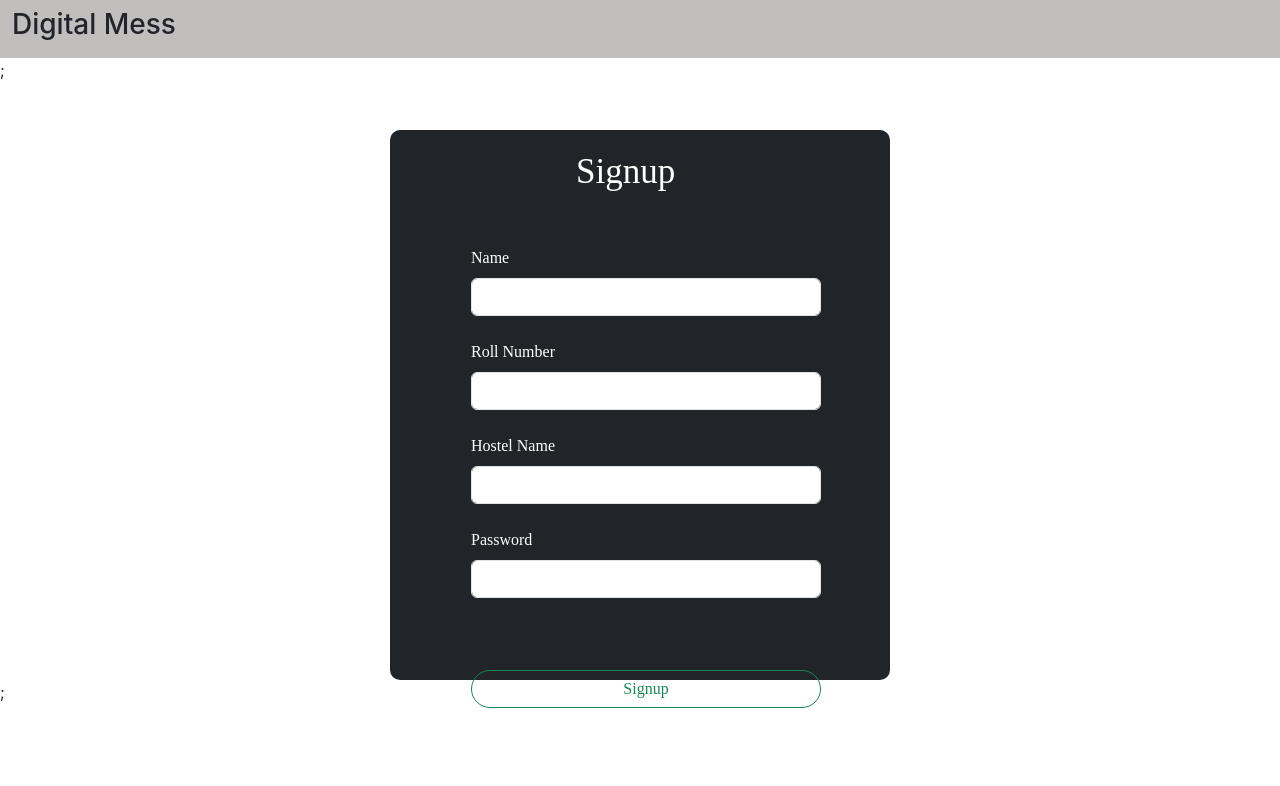
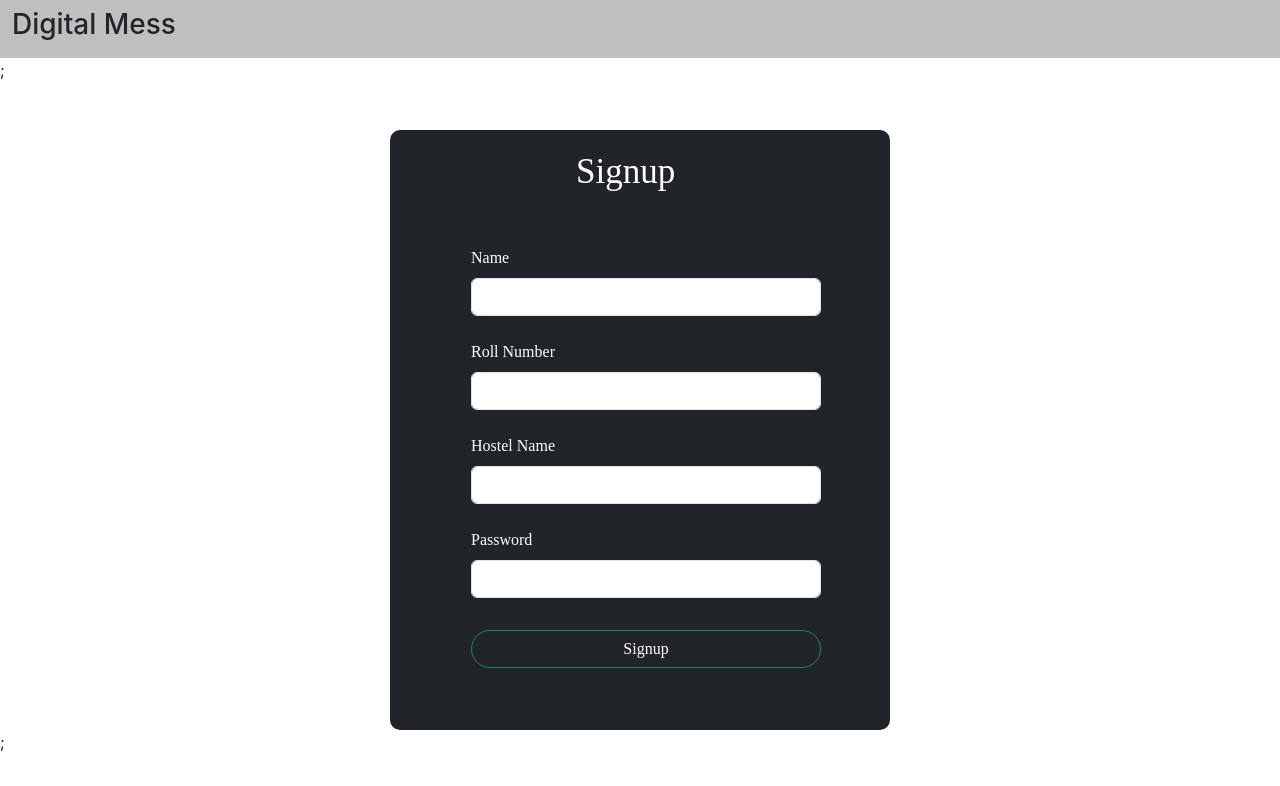
Before and after one commit to Harman-khurmi/Plateform, a React (Create React App) app in the folder client/: page /Signup in a window 1280 px wide. Shown: the top 786 px of the page. Built offline with nearby package versions, Linux system fonts and the light colour scheme.

Commit message:
linked signup login

```diff
--- a/client/src/pages/Login/components/Loginbox.js
+++ b/client/src/pages/Login/components/Loginbox.js
@@ -85,13 +85,13 @@ export default function Login() {
             <input type="checkbox" className="form-check-input" id="exampleCheck1" />
             <label className="form-check-label" for="exampleCheck1" style={{ color: 'grey' }}>remember me</label>
           </div>
-          <button type="submit" className="btn btn-outline-success" style={{ marginLeft: 65, fontFamily: 'Inconsolata', borderRadius: 50, width: 350 }}>Login</button>
+          <button type="submit" className="btn btn-outline-success mt-5" style={{ marginLeft: 65, fontFamily: 'Inconsolata', borderRadius: 50, width: 350 }}>Login</button>
 
 
-          <div id="emailHelp" className="form-text mt-5" style={{ color: 'grey', marginLeft: 135 }}>Don't have an account? <Link to="Signup" style={{ textDecoration: 'none', color: 'blue' }}>SignUp</Link></div>
+          <div id="emailHelp" className="form-text mt-3" style={{ color: 'grey', marginLeft: 135 }}>Don't have an account? <Link to="Signup" style={{ textDecoration: 'none', color: 'blue' }}>SignUp</Link></div>
         </form>
       </div>
-      <div id="emailHelp" className="form-text mt-2" style={{ color: 'black', marginLeft: 690 }}>Forgot password? <Link to="Forgotpass" style={{ textDecoration: 'none', color: 'blue' }}>click here</Link></div>
+      {/* <div id="emailHelp" className="form-text mt-2" style={{ color: 'black', marginLeft: 690 }}>Forgot password? <Link to="Forgotpass" style={{ textDecoration: 'none', color: 'blue' }}>click here</Link></div> */}
     </>
   );
 }
--- a/client/src/pages/Signup/components/Signupbox.js
+++ b/client/src/pages/Signup/components/Signupbox.js
@@ -1,6 +1,6 @@
 import React from 'react'
 import { useState } from 'react';
-
+import { Link } from "react-router-dom";
 export default function Signup() {
   const [user, setUser] = useState({
     name: "",
@@ -59,7 +59,7 @@ export default function Signup() {
   }
   return (
     <>
-      <div className='container mt-5 text-bg-dark p-3' style={{ width: 500, height: 550, borderRadius: 10 }}>
+      <div className='container mt-5 text-bg-dark p-3' style={{ width: 500, height: 600, borderRadius: 10 }}>
         <p className="bgimg mb-5" style={{ marginLeft: 170, fontSize: 35, fontFamily: 'Hubballi' }}>Signup</p>
         {/* <img src="D:\Car-parking project\car-parking\src\Components\parking.jpg" alt="" class="bg-image"/> */}
         <form onSubmit={handleSubmit}>
@@ -108,8 +108,8 @@ export default function Signup() {
               name='password' />
           </div>
 
-          <button type="submit" className="btn btn-outline-success mt-5" style={{ marginLeft: 65, fontFamily: 'Inconsolata', borderRadius: 50, width: 350 }}>
-            Signup
+          <button type="submit" className="btn btn-outline-success mt-2" style={{ marginLeft: 65, fontFamily: 'Inconsolata', borderRadius: 50, width: 350 }}>
+          <Link to="/" style={{textDecoration:'none', color:'white'}}>Signup</Link>
           </button>
         </form>
       </div>
```
Also changed, not shown: 1 other file (tests, documents, lock files or other folders).
